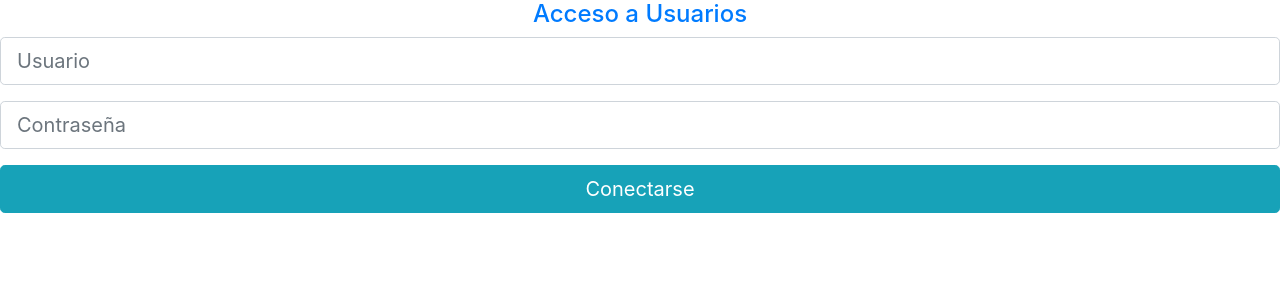
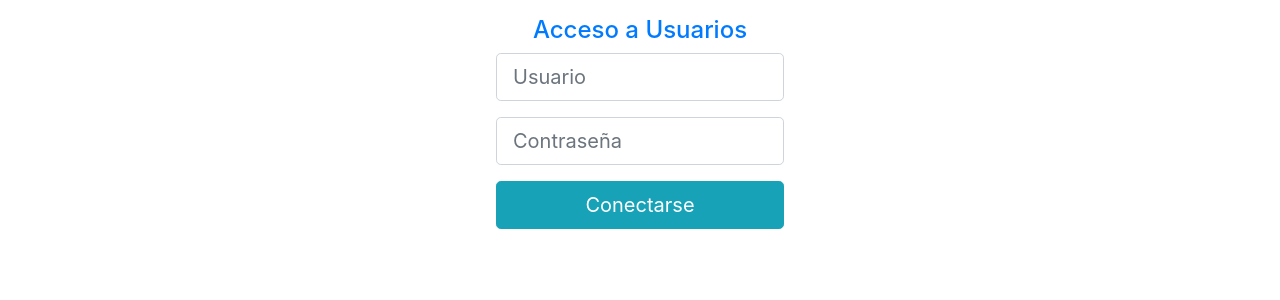
Before and after one commit to egarciaunicah/frontend-vehiculos, an Angular app: page /login in a window 1280 px wide. Shown: the top 300 px of the page. Built offline with nearby package versions, Linux system fonts and the light colour scheme.

Commit message:
Mejoramiento estetico de Form Login

```diff
--- a/src/app/views/login/login.component.html
+++ b/src/app/views/login/login.component.html
@@ -1,14 +1,12 @@
-<div align="center" class="login-content">
+<div align="center" class="container-sm">
+    <p></p>
+    <p></p>
+    <div class="card" style="width: 18rem; border: 0ch;">
         <h4 class="container text-primary"> Acceso a Usuarios </h4>
         <form #login_form="ngForm" class="margin-bottom-0" novalidate="novalidate" autocomplete="off">
             <div class="form-group m-b-20">
-            <input type="text"
-                   class="form-control form-control-lg inverse-mode login-input"
-                   placeholder="Usuario"
-                   name="username"
-                   #username="ngModel"
-                   [(ngModel)]="login_data.username"
-                   required="true" />
+                <input type="text" class="form-control form-control-lg inverse-mode login-input" placeholder="Usuario"
+                    name="username" #username="ngModel" [(ngModel)]="login_data.username" required="true" />
                 <p *ngIf="username.errors && username.errors.required && submitted" class="login-error-text"><i
                         class="fa fa-exclamation-circle login-error-icon"></i>El usuario es requerido</p>
             </div>
@@ -28,3 +26,4 @@
             <br>
         </form>
     </div>
+</div>
```
Lines whose indentation alone changed are shown as unchanged.
